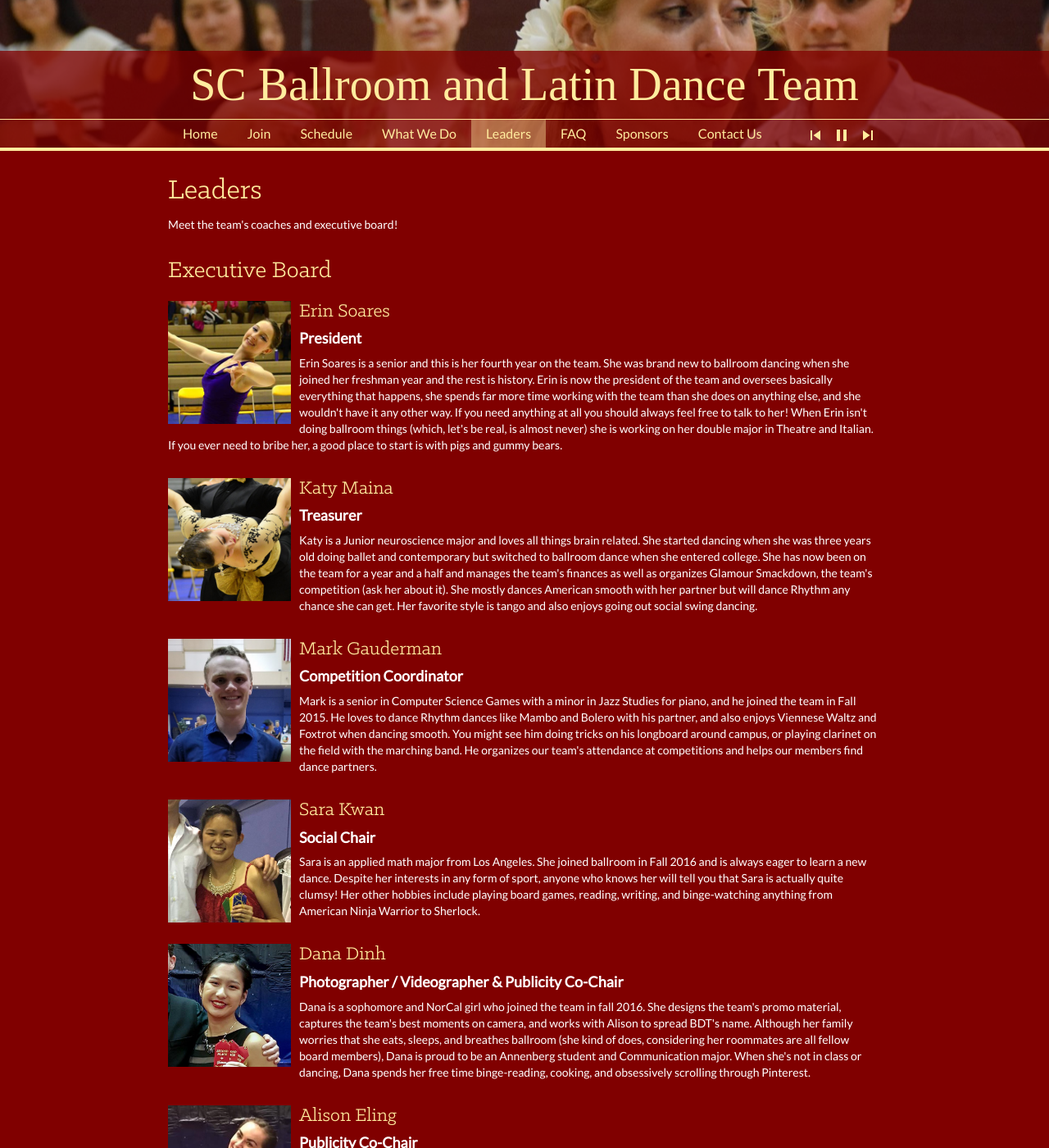
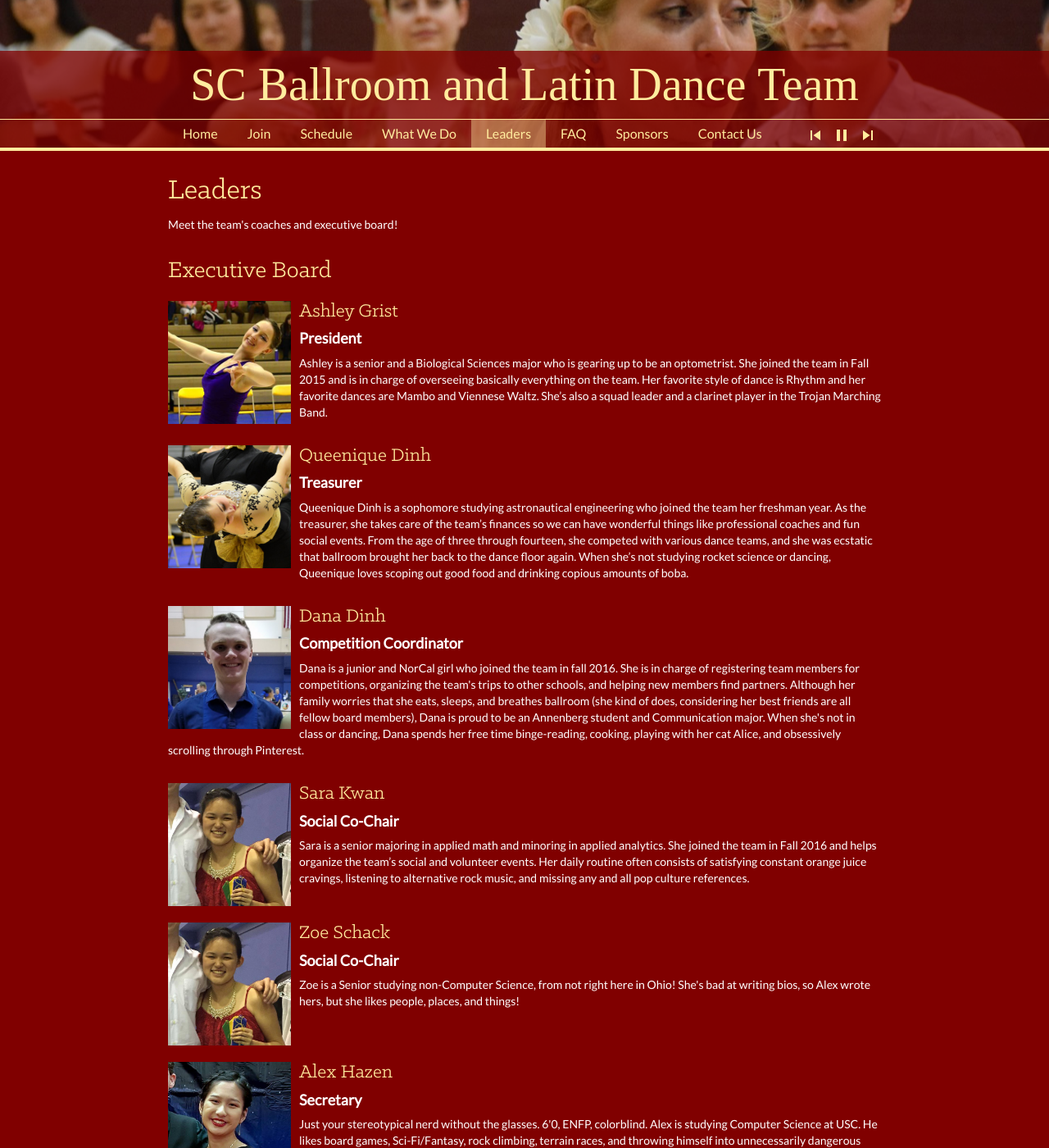
Before and after one commit to uscballroom/uscballroom.github.io, a Jekyll site: the page built from _pages/leaders.html, in a window 1280 px wide and 1400 px high. Shown: the whole window at 82% size. Built offline with Jekyll 4.4.1, drawn with Linux system fonts in a browser that asks for light colours; some web fonts are replaced; some of the changed text lies outside the part shown.

Commit message:
Leaders Description updates
Changes made by Michael Perce
Images not changed yet, pushing changes to not lose data.

```diff
--- a/_pages/leaders.html
+++ b/_pages/leaders.html
@@ -19,42 +19,30 @@ title: Leaders
 
 leaders:
   board:
-    - name: Erin Soares
+    - name: Ashley Grist
       position: President
       image_file: Erin.jpg
-      description: <p>Erin Soares is a senior and this is her fourth year on the team. She was brand new to ballroom dancing when she joined her freshman year and the rest is history. Erin is now the president of the team and oversees basically everything that happens, she spends far more time working with the team than she does on anything else, and she wouldn't have it any other way. If you need anything at all you should always feel free to talk to her! When Erin isn't doing ballroom things (which, let's be real, is almost never) she is working on her double major in Theatre and Italian. If you ever need to bribe her, a good place to start is with pigs and gummy bears.</p>
-    - name: Katy Maina
+      description: <p>Ashley is a senior and a Biological Sciences major who is gearing up to be an optometrist. She joined the team in Fall 2015 and is in charge of overseeing basically everything on the team. Her favorite style of dance is Rhythm and her favorite dances are Mambo and Viennese Waltz. She’s also a squad leader and a clarinet player in the Trojan Marching Band.</p>
+    - name: Queenique Dinh
       position: Treasurer
       image_file: Katy.jpg
-      description: <p>Katy is a Junior neuroscience major and loves all things brain related. She started dancing when she was three years old doing ballet and contemporary but switched to ballroom dance when she entered college. She has now been on the team for a year and a half and manages the team's finances as well as organizes Glamour Smackdown, the team's competition (ask her about it). She mostly dances American smooth with her partner but will dance Rhythm any chance she can get.  Her favorite style is tango and also enjoys going out social swing dancing.</p>
-    - name: Mark Gauderman
+      description: <p>Queenique Dinh is a sophomore studying astronautical engineering who joined the team her freshman year. As the treasurer, she takes care of the team’s finances so we can have wonderful things like professional coaches and fun social events. From the age of three through fourteen, she competed with various dance teams, and she was ecstatic that ballroom brought her back to the dance floor again. When she’s not studying rocket science or dancing, Queenique loves scoping out good food and drinking copious amounts of boba.</p>
+    - name: Dana Dinh
       position: Competition Coordinator
       image_file: Mark.jpg
-      description: <p>Mark is a senior in Computer Science Games with a minor in Jazz Studies for piano, and he joined the team in Fall 2015. He loves to dance Rhythm dances like Mambo and Bolero with his partner, and also enjoys Viennese Waltz and Foxtrot when dancing smooth. You might see him doing tricks on his longboard around campus, or playing clarinet on the field with the marching band. He organizes our team's attendance at competitions and helps our members find dance partners.</p>
+      description: <p>Dana is a junior and NorCal girl who joined the team in fall 2016. She is in charge of registering team members for competitions, organizing the team's trips to other schools, and helping new members find partners. Although her family worries that she eats, sleeps, and breathes ballroom (she kind of does, considering her best friends are all fellow board members), Dana is proud to be an Annenberg student and Communication major. When she's not in class or dancing, Dana spends her free time binge-reading, cooking, playing with her cat Alice, and obsessively scrolling through Pinterest.</p>
     - name: Sara Kwan
-      position: Social Chair
+      position: Social Co-Chair
       image_file: Sara.jpg
-      description: <p>Sara is an applied math major from Los Angeles. She joined ballroom in Fall 2016 and is always eager to learn a new dance. Despite her interests in any form of sport, anyone who knows her will tell you that Sara is actually quite clumsy! Her other hobbies include playing board games, reading, writing, and binge-watching anything from American Ninja Warrior to Sherlock.</p>
-    - name: Dana Dinh
-      position: Photographer / Videographer & Publicity Co-Chair
+      description: <p>Sara is a senior majoring in applied math and minoring in applied analytics. She joined the team in Fall 2016 and helps organize the team’s social and volunteer events. Her daily routine often consists of satisfying constant orange juice cravings, listening to alternative rock music, and missing any and all pop culture references.</p>
+    - name: Zoe Schack
+      position: Social Co-Chair
+      image_file: Sara.jpg
+      description: <p>Zoe is a Senior studying non-Computer Science, from not right here in Ohio! She's bad at writing bios, so Alex wrote hers, but she likes people, places, and things!</p>
+    - name: Alex Hazen
+      position: Secretary
       image_file: Dana.jpg
-      description: <p>Dana is a sophomore and NorCal girl who joined the team in fall 2016. She designs the team's promo material, captures the team's best moments on camera, and works with Alison to spread BDT's name. Although her family worries that she eats, sleeps, and breathes ballroom (she kind of does, considering her roommates are all fellow board members), Dana is proud to be an Annenberg student and Communication major. When she's not in class or dancing, Dana spends her free time binge-reading, cooking, and obsessively scrolling through Pinterest.</p>
-    - name: Alison Eling
-      position: Publicity Co-Chair
-      image_file: Alison.jpg
-      description: <p>Alison is a Public Relations major from Indianapolis! She is a junior and joined SC Ballroom Dance Team in Spring 2016. Her favorite dances are waltz, tango, and east coast swing, but she can't resist foxtrotting to any and all Michael Bublé songs. In addition to BDT, Alison adores shoes, sparkles, popcorn, and books. She is in charge of maintaining the team's social media accounts and promoting team events online.</p>
-    - name: Sanika Bhargaw
-      position: Fundraising Co-Chair
-      image_file: Sanika.jpg
-      description: <p>Sanika Bhargaw is a senior and she has been on the team for nearly three years, after basically running into their involvement fair table. She helps raise money to fund competitions and other team bonding and social events. With her partner, she competes in American Rhythm and also loves going salsa and bachata dancing out in LA (ask her for recommendations if you're interested!). When she's not dancing, she studies Broadcast Journalism and works as a reporter and executive producer for USC's TV station, where you can usually find her working at all hours.</p>
-    - name: Sarah Berry
-      position: Fundraising Co-Chair
-      image_file: sarah.jpg
-      description: <p>Sarah is a junior double majoring in Cinema and Media Studies and Narrative Studies. She joined the team her freshman year and now helps fundraise for all their various activities. In her free time, she enjoys movie marathons and spending excessive amounts of time at Disneyland.</p>
-    - name: Ashley Grist
-      position: Secretary
-      image_file: Ashley.jpg
-      description: <p>Ashley is a junior and a Biological Sciences major who is gearing up to be an optometrist. She joined the team in Fall 2015 and is in charge of sending the weekly newsletter and monitoring the club email account. Her favorite style of dance is Rhythm and her favorite dances are Mambo and Viennese Waltz. She’s also a squad leader and a clarinet player in the Trojan Marching Band.</p>
+      description: <p>Just your stereotypical nerd without the glasses. 6'0, ENFP, colorblind. Alex is studying Computer Science at USC. He likes board games, Sci-Fi/Fantasy, rock climbing, terrain races, and throwing himself into unnecessarily dangerous situations! (He's also a Marathon runner, I guess.) He is in charge of sending the weekly newsletter and monitoring the club email account.</p>
   coaches:
     - name: Lorena Bravo
       position: Ballroom & Smooth Coach
```
